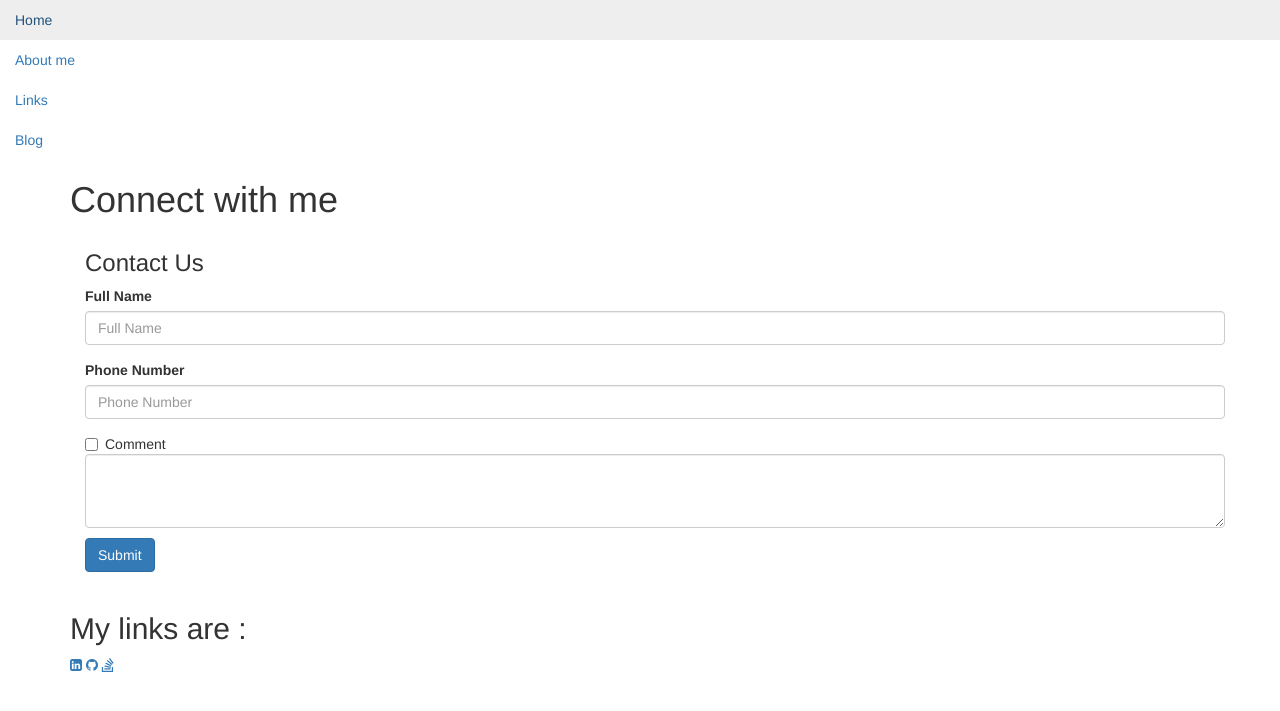
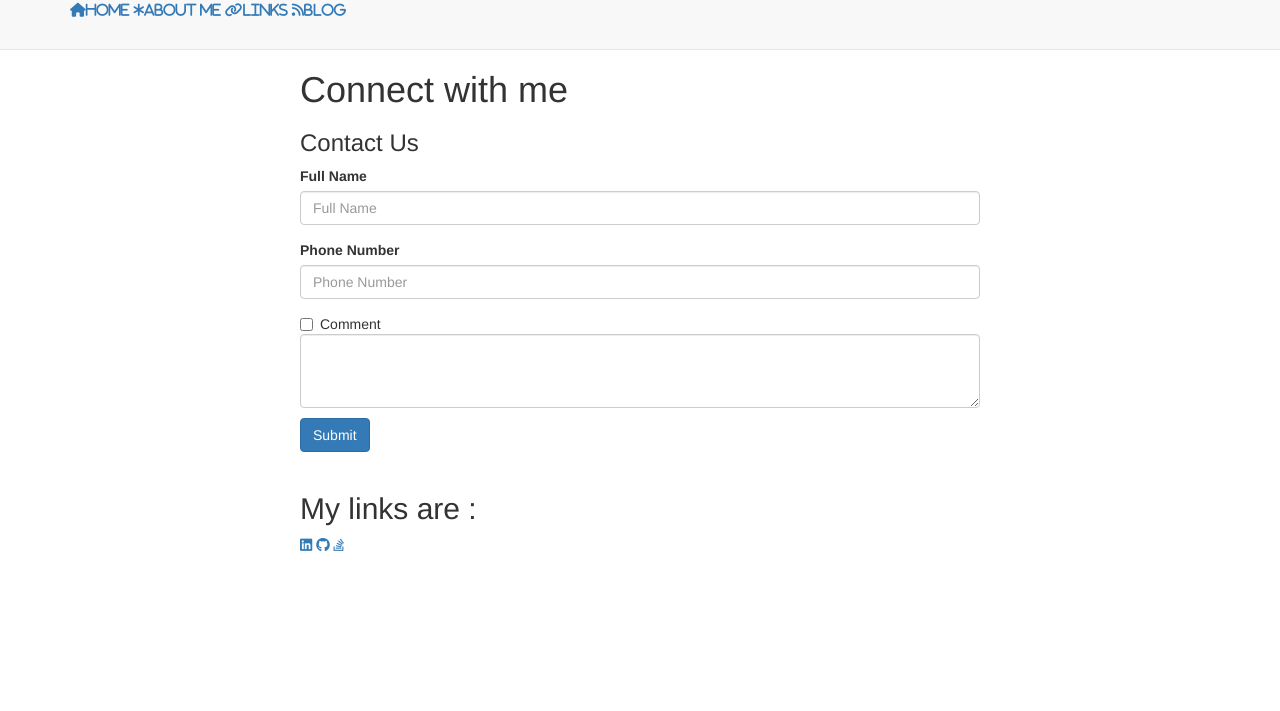
Before and after one commit to LavanyaMano/old, a Jekyll site: the page built from link.html, in a window 1280 px wide. Shown: the top 711 px of the page. Built offline with Jekyll 4.4.1, drawn with Linux system fonts in a browser that asks for light colours; nearby versions of some CDN libraries.

```diff
--- a/_includes/header.html
+++ b/_includes/header.html
@@ -6,14 +6,32 @@
 	<link href='http://fonts.googleapis.com/css?family=Russo+One' rel='stylesheet' type='text/css'>
 	<link rel="stylesheet" href="https://maxcdn.bootstrapcdn.com/font-awesome/4.3.0/css/font-awesome.min.css">
 	<link rel="stylesheet" href="https://maxcdn.bootstrapcdn.com/bootstrap/3.3.7/css/bootstrap.min.css" integrity="sha384-BVYiiSIFeK1dGmJRAkycuHAHRg32OmUcww7on3RYdg4Va+PmSTsz/K68vbdEjh4u" crossorigin="anonymous">
+	<script src="https://use.fontawesome.com/a04d9e4c1c.js"></script>
 	<link rel="stylesheet" type="text/css" href="{{ site.baseurl }}/stylesheet.css">
 </head>
 <body>
-<div >
-<ul class="nav">
-	<li><a href="/index.html">Home</a></li>
-	<li ><a href="/about.html">About me</a></li>
-	<li ><a href="/link.html">Links</a></li>
-	<li ><a href="/blog.html">Blog</a></li>
-</div>
+<nav class="navbar navbar-default navbar-fixed-top">
+  <div class="container">
+    <div class="navbar-header">
+	     <button type="button" class="navbar-toggle collapsed" data-toggle="collapse" data-target="#navbar-header-collapse" aria-expanded="false">
+	        <span class="sr-only">Toggle navigation</span>
+	        <span class="icon-bar"></span>
+	        <span class="icon-bar"></span>
+	        <span class="icon-bar"></span>
+	     </button>
+			<a href="/index.html">
+				<i class="fa fa-home" aria-hidden="true">Home</i>
+			</a>
+			<a href="/about.html">
+				<i class="fa fa-asterisk" aria-hidden="true">About me</i>
+			</a>
+			<a href="/link.html">
+				<i class="fa fa-link" aria-hidden="true">Links</i>
+			</a>
+			<a href="/blog.html">
+				<i class="fa fa-rss" aria-hidden="true">Blog</i>
+			</a>
+	</div>
+  </div>
+</nav>
 <div class="center">
--- a/link.html
+++ b/link.html
@@ -4,12 +4,10 @@ title: Link
 ---
 
 
-<div class="container">
 
 <h1>Connect with me</h1>
 
-<div class="container">
-		<h3>Contact Us</h3>
+	<h3>Contact Us</h3>
 		<form action="https://formspree.io/lavanyamkanna@gmail.com" method="POST">
 		 <div class="form-group">
 		    <label for="fullName">Full Name</label>
@@ -27,7 +25,7 @@ title: Link
 		  <button type="submit" class="btn btn-primary">Submit</button>
 		</form>
 	<br>
-		</div>
+
 <h2>My links are :</h2>
 <a href="https://www.linkedin.com/in/lavanya-manoharan-269a7b17?trk=hp-identity-photo"><i class="fa fa-linkedin-square" aria-hidden="true"></i>
 </a>
@@ -36,5 +34,3 @@ title: Link
 
 <a href="http://stackoverflow.com/users/6580467/lavanya-mano"><i class="fa fa-stack-overflow" aria-hidden="true"></i>
 </a>
-
-</div>
--- a/stylesheet.css
+++ b/stylesheet.css
@@ -2,7 +2,13 @@
 layout: page
 title: stylesheet
 ---
-.fa {
-    font-weight: 50px;
+.fa{
     color: blue;
+    font-size: 50px;
 }
+
+.center{
+    margin-top: 70px;
+    margin-left: 300px;
+    margin-right: 300px;
+}
```
Also changed, not shown: _posts/2016-10-2-week_six.md (added, +20 -0 lines).
